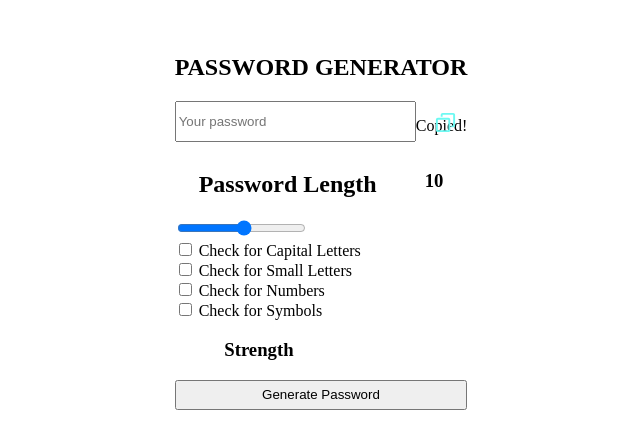
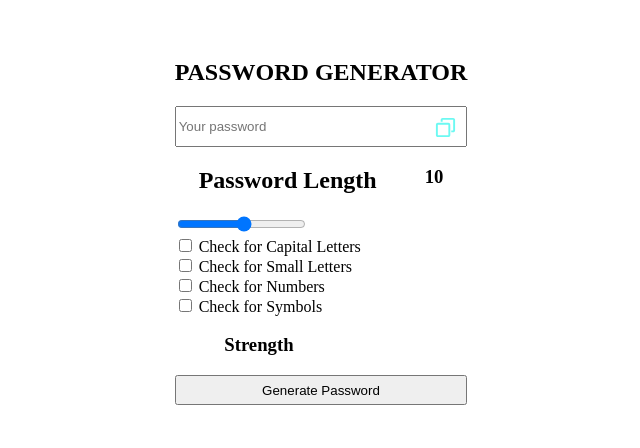
Before and after one commit to vc1112/Js-mini-project1, a plain HTML site: page index.html in a window 1280 px wide. Shown: the part 186-634 px from the top of the page, without its empty margins (319-959 px from the left). Drawn offline with Linux system fonts and the light colour scheme.

Commit message:
Update styles.css

```diff
--- a/styles.css
+++ b/styles.css
@@ -24,6 +24,13 @@ height: 35px;
     position: absolute;
     margin-top: 10px;
     margin-right: 10px;
+    cursor: pointer;
+}
+
+.copied_popup{
+    position: absolute;
+    margin-top: -20px;
+    scale: 0;
 }
 
 
```
